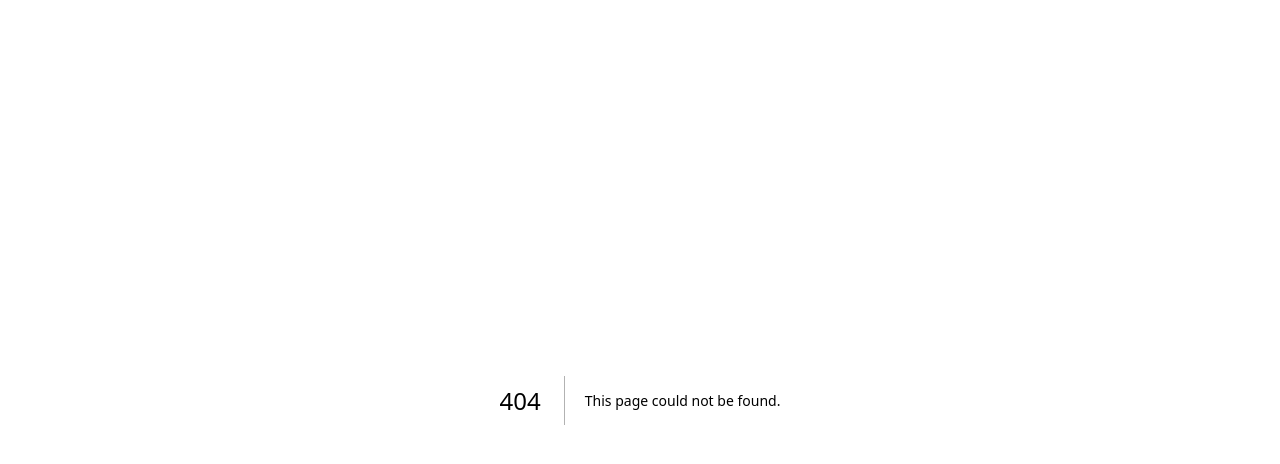
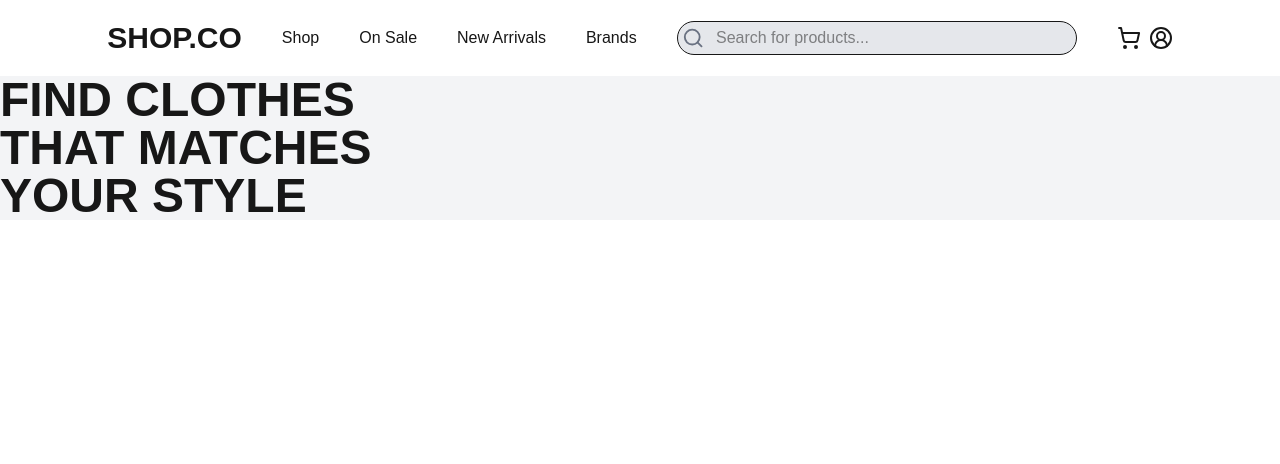
Before and after one commit to Abuzar84/portfolio, a Next.js app: page /E-Commerce_Sample_1 in a window 1280 px wide. Before the commit this address had no page. Shown: the top 464 px of the page. Built offline with nearby package versions, Linux system fonts and the light colour scheme.

Commit message:
ecommerce website making started

```diff
--- /dev/null
+++ b/app/E-Commerce_Sample_1/page.tsx
@@ -0,0 +1,54 @@
+import { Search, ShoppingCart, CircleUserRound  } from "lucide-react"
+
+export default function main(){
+    // const Navmobile = () => {
+
+    // }
+    return(
+        <div>
+            <header>
+                <div className="flex justify-center items-center px-5 py-5 gap-10">
+                    {/* <div className="block sm:hidden m-2">
+                        <svg viewBox="0 0 100 1.5" xmlns="http://www.w3.org/2000/svg">
+                            <line x1="0" y1="0" x2="5" y2="0" stroke="black" />
+                        </svg>
+                        <svg viewBox="0 0 100 1.5" xmlns="http://www.w3.org/2000/svg">
+                            <line x1="0" y1="0" x2="5" y2="0" stroke="black" />
+                        </svg>
+                        <svg viewBox="0 0 100 1.5" xmlns="http://www.w3.org/2000/svg">
+                            <line x1="0" y1="0" x2="5" y2="0" stroke="black" />
+                        </svg>
+                    </div> */}
+                    <div className="text-3xl font-black">
+                        <h1>SHOP.CO</h1>
+                    </div>
+                    <div>
+                        <nav>
+                            <ul className="flex gap-10">
+                                <li>Shop</li>
+                                <li>On Sale</li>
+                                <li>New Arrivals</li>
+                                <li>Brands</li>
+                            </ul>
+                        </nav>
+                    </div>
+                    <div className="round-full border flex rounded-4xl p-1 w-100 bg-gray-200">
+                        <Search className="text-gray-500 mr-1" />
+                        <input type="text" placeholder="Search for products..." className="px-2 rounded-4xl w-full"/>
+                    </div>
+                    <div className="flex gap-2">
+                        <ShoppingCart />
+                        <CircleUserRound />
+                    </div>
+                </div>
+            </header>
+            <main className="bg-gray-100">
+                <div>
+                    <div>
+                        <h2 className="text-5xl font-extrabold">FIND CLOTHES <br /> THAT MATCHES <br /> YOUR STYLE</h2>
+                    </div>
+                </div>
+            </main>
+        </div>
+    )
+}
```
